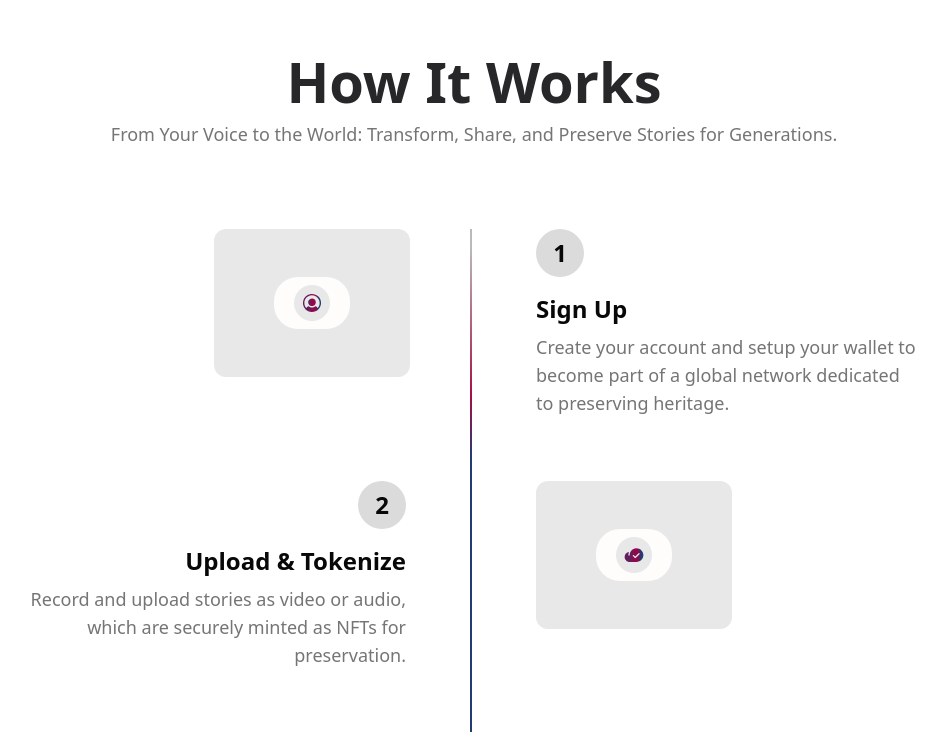
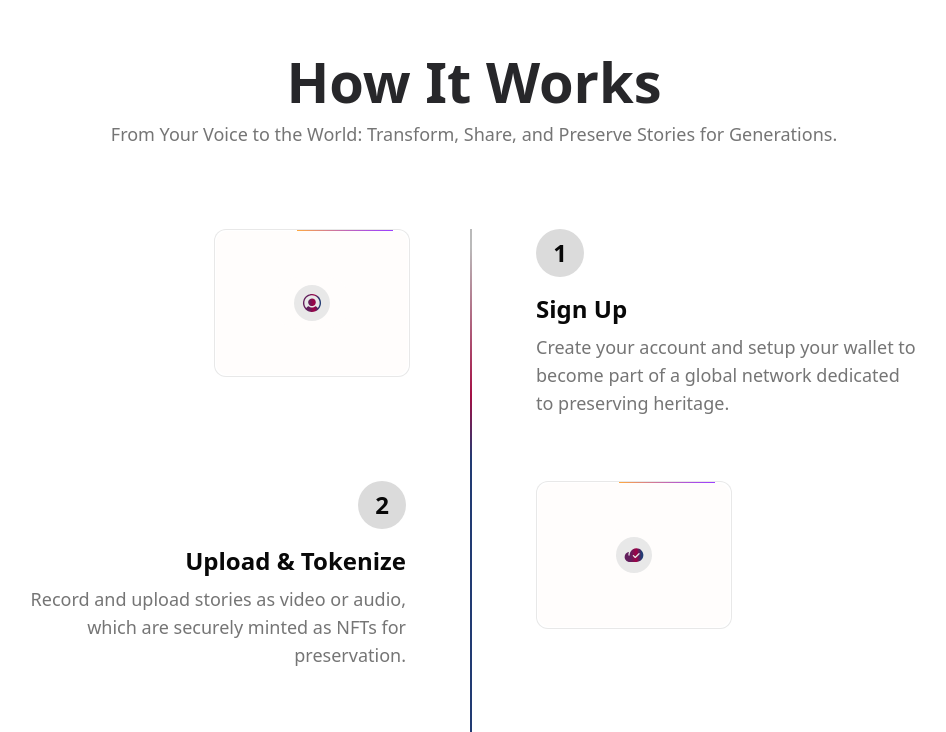
Before and after one commit to Pekumiiix/Chronicles, a Next.js app: page / in a window 1280 px wide. Shown: the part 3000-3732 px from the top of the page, without its empty margins (166-1112 px from the left). Built offline with nearby package versions, Linux system fonts and the light colour scheme.

Commit message:
fixed the border-beam component

```diff
--- a/app/(landing-page)/sections/how-it-works.tsx
+++ b/app/(landing-page)/sections/how-it-works.tsx
@@ -79,20 +79,24 @@ function Steps({
         })}
       >
         {/** For desktop */}
-        <div className="relative w-[196px] h-[148px] bg-[#E8E8E8] rounded-xl flex items-center justify-center">
-          <div className="flex py-2 px-5 rounded-3xl bg-[#FFFDFC]">
-            <div className="flex p-2 rounded-full bg-[#E8E8E8]">{icon}</div>
+        <div className="relative w-[196px] h-[148px] bg-[#E8E8E8] rounded-xl flex items-center justify-center p-[2px]">
+          <div className="w-full h-full z-10 flex items-center justify-center bg-[#FFFDFC] rounded-xl">
+            <div className="flex py-2 px-5 rounded-3xl bg-[#FFFDFC]">
+              <div className="flex p-2 rounded-full bg-[#E8E8E8]">{icon}</div>
+            </div>
           </div>
-          <BorderBeam size={120} borderWidth={3} className="absolute" />
+          <BorderBeam size={250} className="!z-0" />
         </div>
       </div>
 
       {/** For mobile */}
-      <div className="relative flex justify-center items-center md:hidden w-[100px] h-[75px] rounded-full">
-        <div className="flex p-2 rounded-full bg-[#E8E8E8]">
-          <Image src={src} alt={alt} width={20} height={20} />
+      <div className="relative flex justify-center items-center md:hidden w-[100px] h-[75px] rounded-full p-[2px]">
+        <div className="w-full h-full z-10 flex items-center justify-center bg-[#E8E8E8] rounded-full">
+          <div className="flex p-2 rounded-full bg-[#E8E8E8] z-10">
+            <Image src={src} alt={alt} width={20} height={20} />
+          </div>
         </div>
-        <BorderBeam size={75} />
+        <BorderBeam size={100} />
       </div>
 
       <div
--- a/app/(landing-page)/sections/join-us.tsx
+++ b/app/(landing-page)/sections/join-us.tsx
@@ -51,7 +51,8 @@ export default function JoinUs() {
         >
           <FormField form={form} name="email">
             {(field) => (
-              <div className="relative w-full h-[54px] flex items-center p-[3px] pl-5 rouded-[27px] gap-8 bg-black border border-white/20 rounded-[27px]">
+              <div className="relative w-full h-[54px] flex items-center p-[2px] gap-8 bg-black rounded-[27px]">
+                <div className="w-full h-full flex items-center gap-8 pl-5 rounded-[27px] bg-black z-10 p-[3px]">
                   <Input
                     placeholder="Email address"
                     {...field}
@@ -63,7 +64,8 @@ export default function JoinUs() {
                   >
                     Sign Up
                   </Button>
-                <BorderBeam size={150} />
+                </div>
+                <BorderBeam size={375} />
               </div>
             )}
           </FormField>
--- a/components/magicui/border-beam.tsx
+++ b/components/magicui/border-beam.tsx
@@ -5,49 +5,16 @@ import { motion } from "motion/react";
 import type { MotionStyle, Transition } from "motion/react";
 
 interface BorderBeamProps {
-  /**
-   * The size of the border beam.
-   */
   size?: number;
-  /**
-   * The duration of the border beam.
-   */
   duration?: number;
-  /**
-   * The delay of the border beam.
-   */
   delay?: number;
-  /**
-   * The color of the border beam from.
-   */
   colorFrom?: string;
-  /**
-   * The color of the border beam to.
-   */
   colorTo?: string;
-  /**
-   * The motion transition of the border beam.
-   */
   transition?: Transition;
-  /**
-   * The class name of the border beam.
-   */
   className?: string;
-  /**
-   * The style of the border beam.
-   */
   style?: React.CSSProperties;
-  /**
-   * Whether to reverse the animation direction.
-   */
   reverse?: boolean;
-  /**
-   * The initial offset position (0-100).
-   */
   initialOffset?: number;
-  /**
-   * The border width of the beam.
-   */
   borderWidth?: number;
 }
 
@@ -62,43 +29,44 @@ export const BorderBeam = ({
   style,
   reverse = false,
   initialOffset = 0,
-  borderWidth = 80,
+  borderWidth = 1,
 }: BorderBeamProps) => {
   return (
     <div
-      className="pointer-events-none absolute z-10 rounded-[inherit] border-transparent [mask-clip:padding-box,border-box] [mask-composite:intersect] [mask-image:linear-gradient(transparent,transparent),linear-gradient(#000,#000)] border-(length:--border-beam-width)"
-      style={
-        {
-          "--border-beam-width": `${borderWidth}px`,
-        } as React.CSSProperties
-      }
+      className={cn(
+        "absolute inset-0 rounded-[inherit] pointer-events-none z-0 overflow-hidden",
+        className
+      )}
+      style={{
+        padding: `${borderWidth}px`,
+        border: `${borderWidth}px solid transparent`,
+        background:
+          "linear-gradient(white, white) padding-box, transparent border-box",
+        ...style,
+      }}
     >
       <motion.div
-        className={cn(
-          "absolute aspect-square",
-          "bg-gradient-to-l from-[var(--color-from)] via-[var(--color-to)] to-transparent",
-          className
-        )}
-        style={
-          {
-            width: size,
-            offsetPath: `rect(0 auto auto 0 round ${size}px)`,
-            "--color-from": colorFrom,
-            "--color-to": colorTo,
-            ...style,
-          } as MotionStyle
-        }
-        initial={{ offsetDistance: `${initialOffset}%` }}
+        className="absolute"
+        style={{
+          top: `calc(50% - ${size / 2}px)`,
+          left: `calc(50% - ${size / 2}px)`,
+          width: `${size}px`,
+          height: `${size}px`,
+          background: `conic-gradient(from ${initialOffset}deg, transparent 0deg, transparent 300deg, ${colorFrom} 300deg, ${colorTo} 360deg)`,
+          maskImage: `radial-gradient(circle at center, white 99%, transparent 100%)`,
+          WebkitMaskImage: `radial-gradient(circle at center, white 99%, transparent 100%)`,
+          maskComposite: "exclude",
+          WebkitMaskComposite: "destination-out",
+          pointerEvents: "none",
+        }}
         animate={{
-          offsetDistance: reverse
-            ? [`${100 - initialOffset}%`, `${-initialOffset}%`]
-            : [`${initialOffset}%`, `${100 + initialOffset}%`],
+          rotate: reverse ? -360 : 360,
         }}
         transition={{
+          duration,
           repeat: Infinity,
           ease: "linear",
-          duration,
-          delay: -delay,
+          delay,
           ...transition,
         }}
       />
```
Lines whose indentation alone changed are shown as unchanged.
